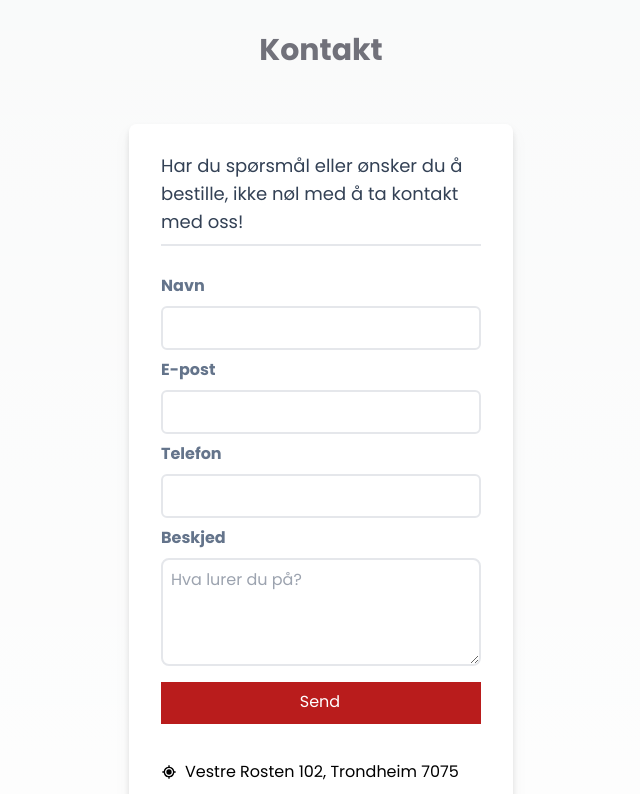
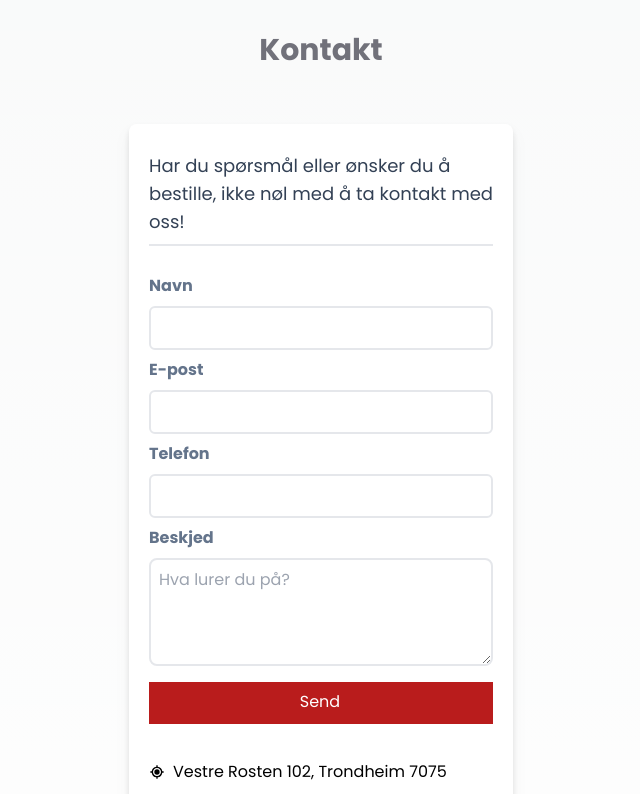
Before and after one commit to sergeiThe/nanodetailing-site, a Next.js app: page /ppf in a window 1280 px wide. Shown: the part 7940-8734 px from the top of the page, without its empty margins (319-959 px from the left). Built offline with nearby package versions, Linux system fonts and the light colour scheme.

Commit message:
adjust form and review paddings

```diff
--- a/src/app/polering/page.tsx
+++ b/src/app/polering/page.tsx
@@ -27,7 +27,7 @@ const PoleringPage = () => {
       </div>
       </div>
 
-      <div className="max-w-[1300px] mx-auto sm:p-14 p-8 lg:my-20 lg:rounded-xl">
+      <div className="max-w-[1300px] mx-auto px-3 sm:p-14 p-8 lg:my-20 lg:rounded-xl">
         <BenefitSection/>
         <GallerySection/>
         <ReviewSection/>
--- a/src/components/contact-form/ui/ContactForm.tsx
+++ b/src/components/contact-form/ui/ContactForm.tsx
@@ -12,7 +12,7 @@ import {BsFillTelephoneFill, BsMessenger} from "react-icons/bs";
 import {AiFillMail} from "react-icons/ai";
 import {BiCurrentLocation} from "react-icons/bi";
 
-// TODO: Add contact information
+
 const ContactForm = () => {
   const [isSuccess, setIsSuccess] = useState<boolean>(false);
   const [isLoading, setIsLoading] = useState<boolean>(false);
--- a/src/modules/review-section/index.tsx
+++ b/src/modules/review-section/index.tsx
@@ -4,7 +4,7 @@ import Review from "@/modules/review-section/components/review";
 
 const ReviewSection = () => {
   return(
-    <section className="py-10 text-center flex flex-col items-center sm:px-10 relative max-w-[1000px] mx-auto bg-white my-20 rounded-xl">
+    <section className="py-10 text-center flex flex-col items-center px-2 sm:px-10 relative max-w-[1000px] mx-auto bg-white my-20 rounded-xl">
       <h2 className="text-black py-10">Hva folk sier om oss</h2>
       <div className="relative w-full h-40">
         <Image
--- a/src/shared/ui/form/Form.tsx
+++ b/src/shared/ui/form/Form.tsx
@@ -8,7 +8,7 @@ export const Form = (props: Props) => {
     return (
         <form
             {...props}
-            className={`flex flex-col bg-white rounded-lg drop-shadow-lg pt-5 px-8 pb-12 sm:w-96 gap-2 ${props.className}`}
+            className={`flex flex-col bg-white rounded-lg drop-shadow-lg pt-5 px-5 pb-12 sm:w-96 gap-2 ${props.className}`}
         >
             {props.children}
         </form>
```
